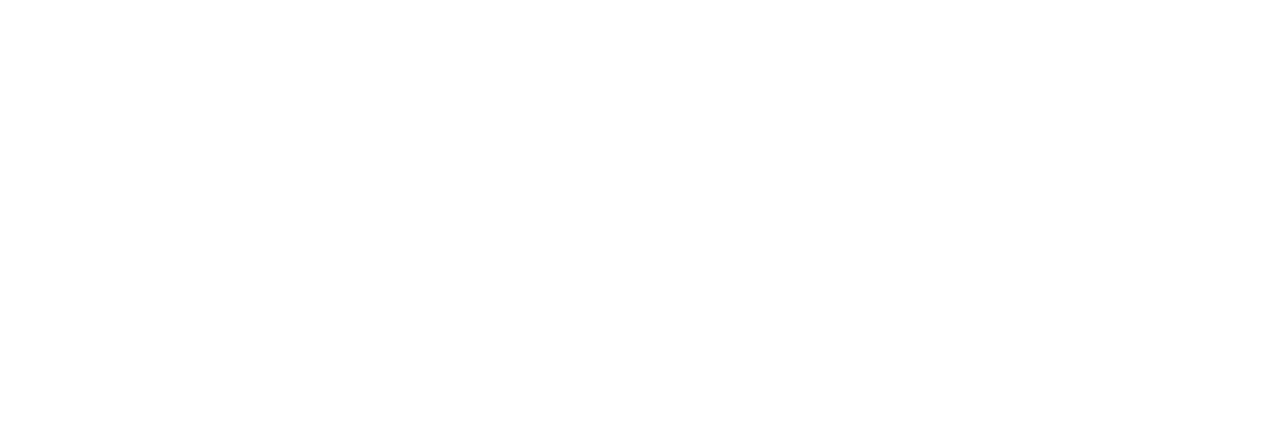
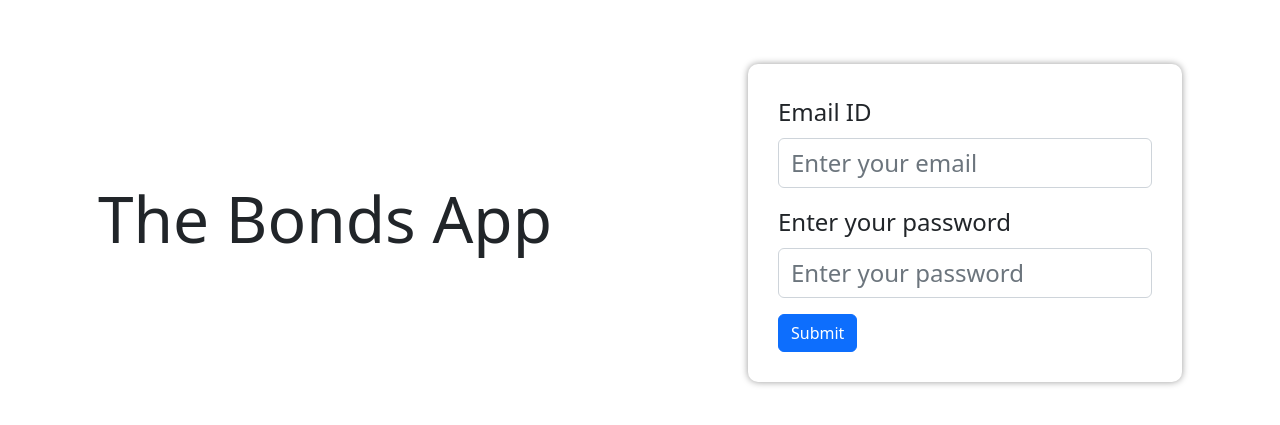
Before and after one commit to utkarsh001-choudhary/DB_Coding_Challenge, a React (Create React App) app: page /login in a window 1280 px wide. Before the commit this address had no page. Shown: the part 177-602 px from the top of the page. Built offline with nearby package versions, Linux system fonts and the light colour scheme.

Commit message:
Added login screen

```diff
--- a/package.json
+++ b/package.json
@@ -9,7 +9,9 @@
     "@testing-library/react": "^11.2.7",
     "@testing-library/user-event": "^12.8.3",
     "axios": "^0.21.1",
+    "bootstrap": "^5.2.0",
     "react": "^17.0.2",
+    "react-bootstrap": "^2.5.0",
     "react-dom": "^17.0.2",
     "react-router-dom": "^6.3.0",
     "react-scripts": "4.0.3",
--- a/src/App.jsx
+++ b/src/App.jsx
@@ -4,13 +4,16 @@
 import { Pets } from "./components/pets/Pets";
 import { history } from "./History";
 import Dummy from "./components/Dummy/dummy";
+import Login from "./components/Auth/Login";
+import 'bootstrap/dist/css/bootstrap.min.css';
 // import { Routes} from 'react-router-dom';
 const App = () => {
   return (
   // return <Pets/>
   <Router history={history}>
          <Routes>
-            <Route exact path="/" element={<Pets/>} />
+           <Route exact path="/" element={<Pets />} />
+           <Route exact path="/login" element={<Login/>} />
             {/* specific details page */}
             <Route exact path="/show" element={<Dummy/>} />
          </Routes>
--- /dev/null
+++ b/src/components/Auth/Login.jsx
@@ -0,0 +1,43 @@
+import React, { useState, useEffect } from "react";
+import {Form, Button} from 'react-bootstrap';
+
+const Login = () => {
+
+	const [user, setUser] = useState("");
+	const [pass, setPass] = useState("");
+
+	const handleUserChange = (e) => {
+		setUser(e.target.value);
+	}
+
+	const handlePassChange = (e) => {
+		setPass(e.target.value);
+	}
+
+	const verifyUserPass = () => {
+		console.log("User: ", user);
+		console.log("Pass: ", pass);
+	}
+
+	return (
+		<div style={{ height: '100vh', alignItems: 'center', display: 'flex', flexDirection: 'row', justifyContent: 'space-around' }}>
+			<h1 style={{fontSize: '4rem'}}>The Bonds App</h1>
+
+			<Form style={{boxShadow: '0px 0px 7px rgba(0,0,0,0.4)', padding: '30px', borderRadius: '10px'}}>
+				<Form.Group style={{marginBottom: '1rem'}} >
+					<Form.Label style={{fontSize: '1.5rem'}}>Email ID</Form.Label><br/>
+					<Form.Control style={{width: 'auto', fontSize: '1.5rem'}} type="email" placeholder="Enter your email" value={user} onChange={handleUserChange} />
+				</Form.Group>
+				<Form.Group style={{marginBottom: '1rem'}} >
+					<Form.Label style={{fontSize: '1.5rem'}}>Enter your password</Form.Label><br/>
+					<Form.Control style={{width: 'auto', fontSize: '1.5rem'}} type="password" placeholder="Enter your password" value={pass} onChange={handlePassChange} />
+				</Form.Group>
+				<Button type="submit" onClick={verifyUserPass}>Submit</Button>
+			</Form>
+
+		</div>
+  	)
+};
+
+
+export default Login;
```
Also changed, not shown: 1 other file (tests, documents, lock files or other folders).
